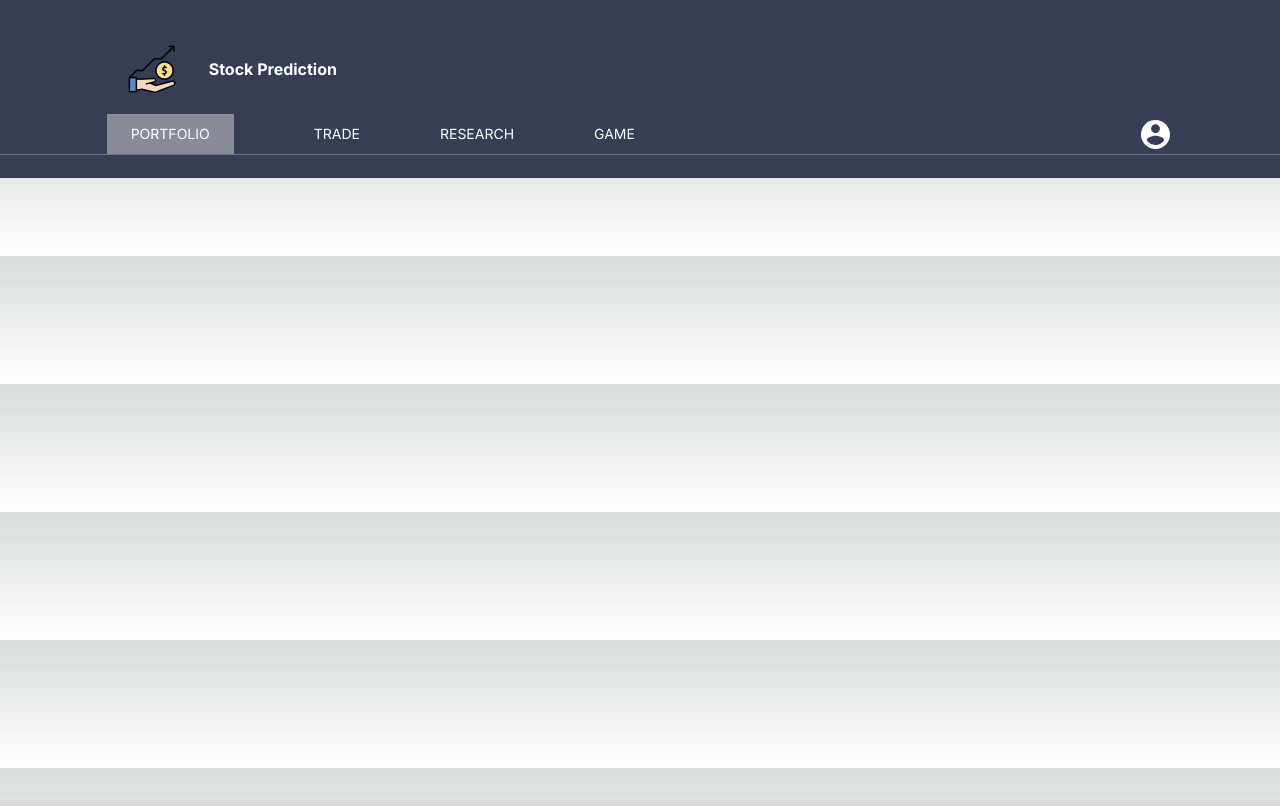
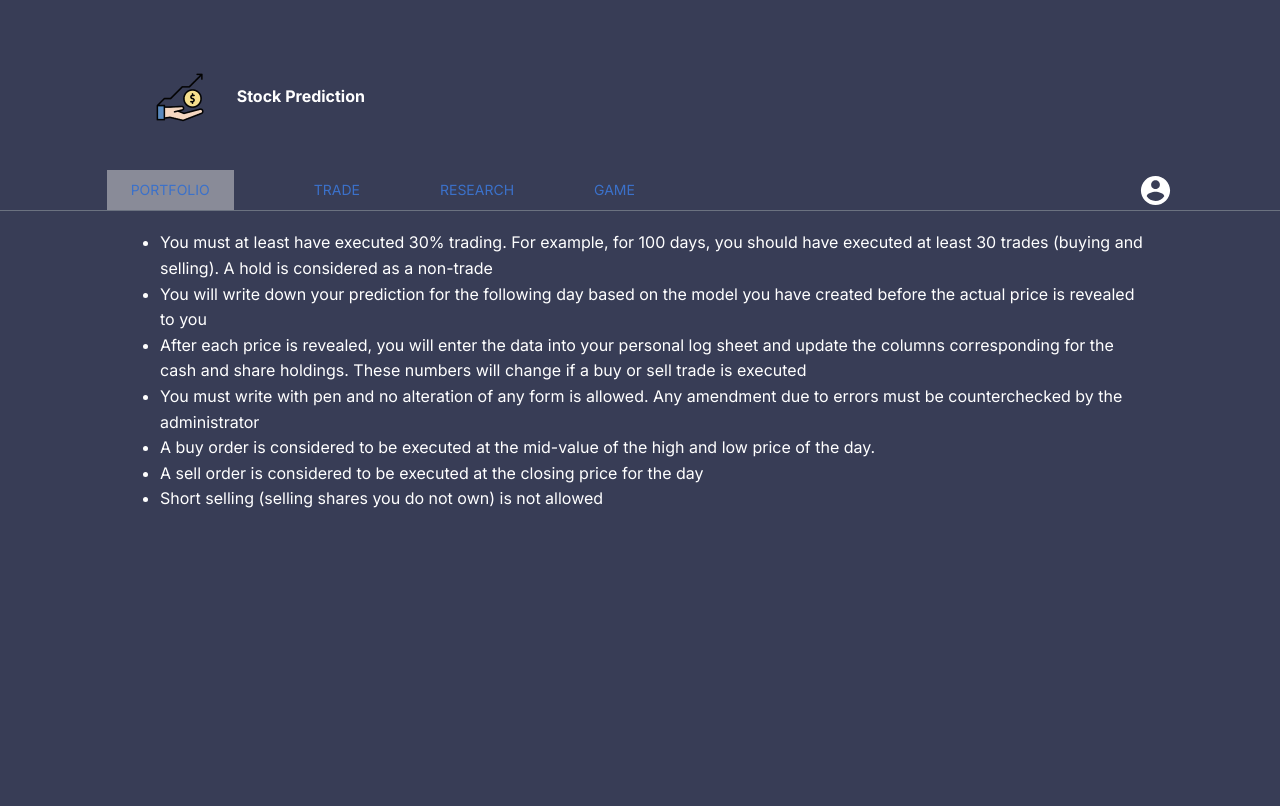
Before and after one commit to qiyang14/my-app, a Next.js app: page /game in a window 1280 px wide. Shown: the top 806 px of the page. Built offline with nearby package versions, Linux system fonts and the light colour scheme.

Commit message:
pages update, login and research

```diff
--- a/app/game/page.tsx
+++ b/app/game/page.tsx
@@ -5,7 +5,25 @@ type Props = {}
 
 const Game = (props: Props) => {
   return (
-    <div className='app'>
+    <div className='app flex items-center justify-between flex-col'>
+      {/* ml-96 mx-40 */}
+      <div className='h-screen'>
+      <ul className='list-disc list-outside text-white flex flex-col mx-32'>
+        <li>Your starting capital is $100,000.</li>
+        <li>Your action for each day is Buy(B), Sell(S) or Hold(H)</li>
+        <li>When you buy, you will utilize at least 50% of your capital. You cannot break up your buy into smaller portions</li>
+        <li>When you sell, you will sell the quantity that you are holding if half your holdings is in cash</li>
+        <li>You must at least have executed 30% trading. For example, for 100 days, you should have executed at least 30 trades (buying and selling). A hold is considered as a non-trade</li>
+        <li>You will write down your prediction for the following day based on the model you have created before the actual price is revealed to you</li>
+        <li>After each price is revealed, you will enter the data into your personal log sheet and update the columns corresponding for the cash and share holdings. These numbers will change if a buy or sell trade is executed</li>
+        <li>You must write with pen and no alteration of any form is allowed. Any amendment due to errors must be counterchecked by the administrator</li>
+        <li>A buy order is considered to be executed at the mid-value of the high and low price of the day.</li>
+        <li>A sell order is considered to be executed at the closing price for the day</li>
+        <li>Short selling (selling shares you do not own) is not allowed</li>
+
+      </ul>
+      </div>
+
     </div>
   )
 }
--- a/app/globals.css
+++ b/app/globals.css
@@ -19,6 +19,7 @@
 }
 
 body {
+  background-color: #383D56;
   color: rgb(var(--foreground-rgb));
   background: linear-gradient(
       to bottom,
@@ -28,7 +29,8 @@ body {
     rgb(var(--background-start-rgb));
 }
 .app {
-  height: 100%;
+  /* height: 100%; */
+  min-height: 100%;
   width: 100%;
   /* font-family: "Lato"; */
   /* @apply text-black; */
@@ -52,3 +54,13 @@ body {
   width: 100%;
   height: 100%;
 }
+
+table {
+  border-collapse: collapse;
+}
+
+td, th {
+  border: 1px solid #999;
+  padding: 0.5rem;
+  text-align: left;
+}
--- a/app/layout.tsx
+++ b/app/layout.tsx
@@ -2,6 +2,8 @@ import type { Metadata } from 'next'
 import { Inter } from 'next/font/google'
 import './globals.css'
 import Navigation from "@/app/scenes"
+import 'mdb-react-ui-kit/dist/css/mdb.min.css'
+import "@fortawesome/fontawesome-free/css/all.min.css"
 
 const inter = Inter({ subsets: ['latin'] })
 
--- /dev/null
+++ b/app/login/page.tsx
@@ -0,0 +1,54 @@
+"use client"
+import React from 'react'
+import {
+    MDBContainer,
+    MDBInput,
+    MDBCheckbox,
+    MDBBtn,
+    MDBIcon
+  }
+from 'mdb-react-ui-kit';
+
+const login = () => {
+  const flexCol = "flex flex-col items-center justify-between"
+  return (
+    <div className={`${flexCol} app mt-36 text-white`}>
+        <h2 className='text-center'>Log In</h2>
+          <MDBContainer className="p-3 my-5 d-flex flex-column w-50">
+              <MDBInput wrapperClass='mb-4' label='Email address' id='form1' type='email' />
+              <MDBInput wrapperClass='mb-4' label='Password' id='form2' type='password' />
+              <div className="d-flex justify-content-between mx-3 mb-4">
+                  <MDBCheckbox name='flexCheck' value='' id='flexCheckDefault' label='Remember me' />
+                  <a href="!#">Forgot password?</a>
+              </div>
+              <MDBBtn className="mb-4">Sign in</MDBBtn>
+              <div className="text-center">
+                  <p>Not a member? <a href="#!">Register</a></p>
+                  <p>or sign up with:</p>
+
+                  <div className='d-flex justify-content-between mx-auto' style={{ width: '40%' }}>
+                      <MDBBtn tag='a' color='none' className='m-1' style={{ color: '#1266f1' }}>
+                          <MDBIcon fab icon='facebook-f' size="sm" />
+                      </MDBBtn>
+
+                      <MDBBtn tag='a' color='none' className='m-1' style={{ color: '#1266f1' }}>
+                          <MDBIcon fab icon='twitter' size="sm" />
+                      </MDBBtn>
+
+                      <MDBBtn tag='a' color='none' className='m-1' style={{ color: '#1266f1' }}>
+                          <MDBIcon fab icon='google' size="sm" />
+                      </MDBBtn>
+
+                      <MDBBtn tag='a' color='none' className='m-1' style={{ color: '#1266f1' }}>
+                          <MDBIcon fab icon='github' size="sm" />
+                      </MDBBtn>
+
+                  </div>
+              </div>
+
+          </MDBContainer>
+      </div>
+  )
+}
+
+export default login
--- a/app/page.tsx
+++ b/app/page.tsx
@@ -27,8 +27,8 @@ export default function Portfolio() {
     return () => window.removeEventListener("scroll", handleScroll);
   }, []);
   return (
-    <div className={`app text-black`}>
-      <div className = 'flex flex-row p-7 mx-28'>
+    <div className={`${flexCol} h-screen app text-black `}>
+      <div className = 'flex flex-row p-7 w-2/3 mx-32'>
         <div className='basis-1/3'>
         <div className = {`${flexCol}`}>
           <p className='text-white m-5'>OVERVIEW</p>
--- a/app/research/page.tsx
+++ b/app/research/page.tsx
@@ -14,7 +14,7 @@ const Research = (props: Props) => {
           <svg xmlns="http://www.w3.org/2000/svg" width="31" height="41" viewBox="0 0 31 41" fill="none">
           <path d="M20.8143 12.4864C25.2429 10.0636 31 11.1818 31 11.1818C27.0143 6.70909 22.3643 6.89545 19.0429 7.82727V7.45455C21.4786 4.47273 26.35 4.65909 26.35 4.65909C22.8071 2.05 19.7071 2.79545 17.7143 3.72727C16.6071 1.49091 15.5 0 15.5 0C14.6143 1.30455 13.95 2.60909 13.2857 3.91364C11.2929 2.79545 7.97143 2.05 4.42857 4.65909C4.42857 4.65909 9.52143 4.65909 11.9571 7.82727C8.63571 6.89545 3.98571 6.70909 0 11.1818C0 11.1818 5.75714 10.0636 10.1857 12.4864C5.53572 14.7227 2.21429 19.9409 2.21429 26.0909C2.21429 34.2909 8.19286 41 15.5 41C22.8071 41 28.7857 34.2909 28.7857 26.0909C28.7857 19.9409 25.4643 14.7227 20.8143 12.4864ZM23.9143 29.4455C23.6929 30.1909 23.4714 30.9364 23.0286 31.6818L19.9286 27.9545L16.6071 31.6818L20.15 35.5955C19.4857 35.9682 19.0429 36.3409 18.3786 36.7136L15.5 33.5455L12.6214 36.7136C11.9571 36.5273 11.2929 36.1545 10.85 35.5955L14.3929 31.6818L11.0714 27.9545L7.75 31.4955C7.52857 30.75 7.08571 30.0045 6.86429 29.2591L9.96428 26.0909L7.08571 22.7364C7.30714 21.9909 7.52857 21.2455 7.97143 20.5L11.0714 24.2273L14.3929 20.5L10.85 16.5864C11.5143 16.2136 11.9571 15.8409 12.6214 15.4682L15.5 18.6364L18.3786 15.4682C19.0429 15.6545 19.7071 16.0273 20.15 16.5864L16.6071 20.5L19.9286 24.2273L23.25 20.6864C23.4714 21.4318 23.9143 22.1773 24.1357 22.9227L21.0357 26.0909L23.9143 29.4455ZM15.5 22.3636L18.8214 26.0909L15.5 29.8182L12.1786 26.0909L15.5 22.3636Z" fill="black"/>
           </svg>
-          <h1>ABC</h1>
+            <h1>ABC</h1>
         </div>
         <h2 className='ml-6 mt-4'><b>42.45</b>   SGD</h2>
 
@@ -29,7 +29,24 @@ const Research = (props: Props) => {
         </button>
       </div>
       <div className='box bg-white h-96'>
-
+      <table className='mx-auto mt-4'>
+        <tr>
+          <th>DAY</th>
+          <th>OPEN</th>
+          <th>HIGH</th>
+          <th>LOW</th>
+          <th>CLOSE</th>
+          <th>VOLUME</th>
+        </tr>
+        <tr>
+          <td>1</td>
+          <td>42.259998</td>
+          <td>42.400002</td>
+          <td>41.799999</td>
+          <td>42.139999</td>
+          <td>9921100</td>
+        </tr>
+      </table>
       </div>
     </div>
   )
--- a/app/scenes/navbar/index.tsx
+++ b/app/scenes/navbar/index.tsx
@@ -38,6 +38,12 @@ const Navbar = (props: Props) => {
         setResActive(false);
         setGameActive(true);
     };
+    const handleClick5 = () => {
+        setPortActive(false);
+        setTradeActive(false);
+        setResActive(false);
+        setGameActive(false);
+    };
   return (
    <nav style={{height: 8 + 'em'}}>
     <div
@@ -75,9 +81,15 @@ const Navbar = (props: Props) => {
                     </div>
                 </div>
 
-                <svg xmlns="http://www.w3.org/2000/svg" width="35" height="35" viewBox="0 0 40 40" fill="none">
-                    <path d="M20 32C15.8333 32 12.15 29.8667 10 26.6667C10.05 23.3333 16.6667 21.5 20 21.5C23.3333 21.5 29.95 23.3333 30 26.6667C28.8982 28.3073 27.4098 29.6519 25.6659 30.582C23.9221 31.512 21.9763 31.999 20 32ZM20 8.33333C21.3261 8.33333 22.5979 8.86011 23.5355 9.79779C24.4732 10.7355 25 12.0072 25 13.3333C25 14.6594 24.4732 15.9312 23.5355 16.8689C22.5979 17.8065 21.3261 18.3333 20 18.3333C18.6739 18.3333 17.4022 17.8065 16.4645 16.8689C15.5268 15.9312 15 14.6594 15 13.3333C15 12.0072 15.5268 10.7355 16.4645 9.79779C17.4022 8.86011 18.6739 8.33333 20 8.33333ZM20 3.33333C17.8113 3.33333 15.644 3.76442 13.622 4.602C11.5999 5.43958 9.76254 6.66724 8.2149 8.21488C5.08929 11.3405 3.33334 15.5797 3.33334 20C3.33334 24.4203 5.08929 28.6595 8.2149 31.7851C9.76254 33.3328 11.5999 34.5604 13.622 35.398C15.644 36.2356 17.8113 36.6667 20 36.6667C24.4203 36.6667 28.6595 34.9107 31.7851 31.7851C34.9107 28.6595 36.6667 24.4203 36.6667 20C36.6667 10.7833 29.1667 3.33333 20 3.33333Z" fill="white"/>
-                </svg>
+                <Link href="/login" onClick={handleClick5}>
+                    <svg xmlns="http://www.w3.org/2000/svg" width="35" height="35" viewBox="0 0 40 40" fill="none">
+                        <path d="M20 32C15.8333 32 12.15 29.8667 10 26.6667C10.05 23.3333 16.6667 21.5 20 21.5C23.3333 21.5 29.95 23.3333 30 26.6667C28.8982 28.3073 27.4098 29.6519 25.6659 30.582C23.9221 31.512 21.9763 31.999 20 32ZM20 8.33333C21.3261 8.33333 22.5979 8.86011 23.5355 9.79779C24.4732 10.7355 25 12.0072 25 13.3333C25 14.6594 24.4732 15.9312 23.5355 16.8689C22.5979 17.8065 21.3261 18.3333 20 18.3333C18.6739 18.3333 17.4022 17.8065 16.4645 16.8689C15.5268 15.9312 15 14.6594 15 13.3333C15 12.0072 15.5268 10.7355 16.4645 9.79779C17.4022 8.86011 18.6739 8.33333 20 8.33333ZM20 3.33333C17.8113 3.33333 15.644 3.76442 13.622 4.602C11.5999 5.43958 9.76254 6.66724 8.2149 8.21488C5.08929 11.3405 3.33334 15.5797 3.33334 20C3.33334 24.4203 5.08929 28.6595 8.2149 31.7851C9.76254 33.3328 11.5999 34.5604 13.622 35.398C15.644 36.2356 17.8113 36.6667 20 36.6667C24.4203 36.6667 28.6595 34.9107 31.7851 31.7851C34.9107 28.6595 36.6667 24.4203 36.6667 20C36.6667 10.7833 29.1667 3.33333 20 3.33333Z" fill="white"/>
+                    </svg>
+                </Link>
+
+
+
+
             </div>
             <div className="w-full border-t border-gray-500"></div>
         </div>
```
